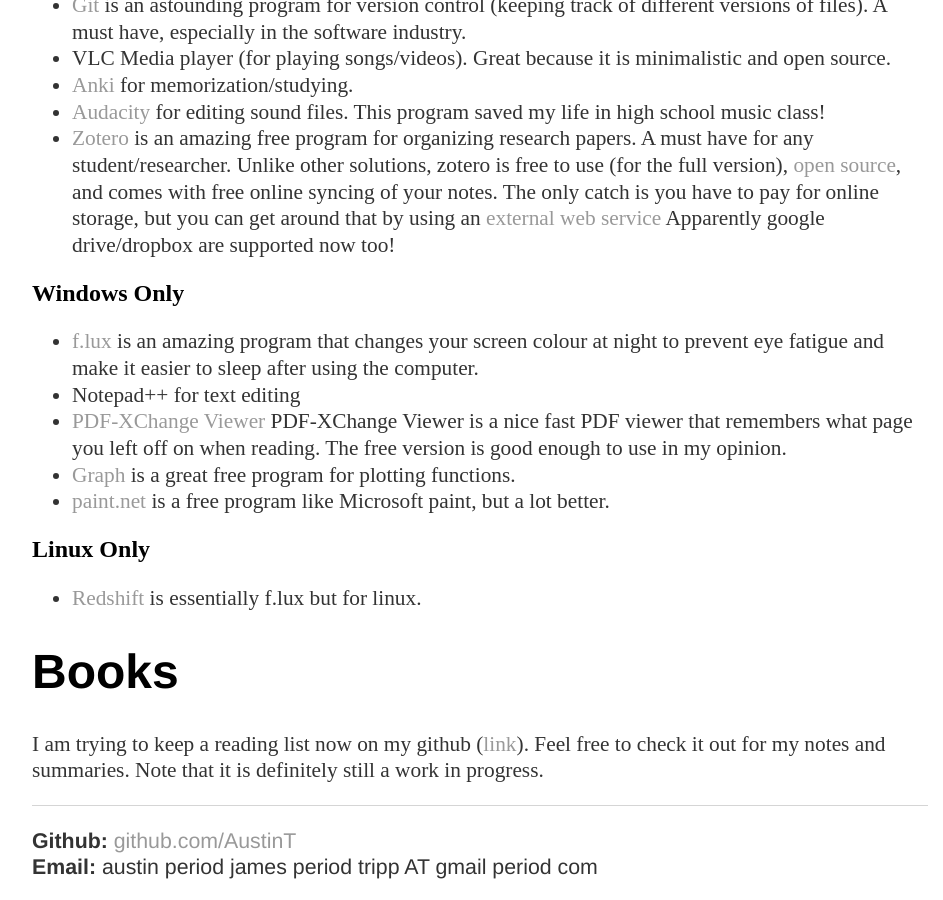
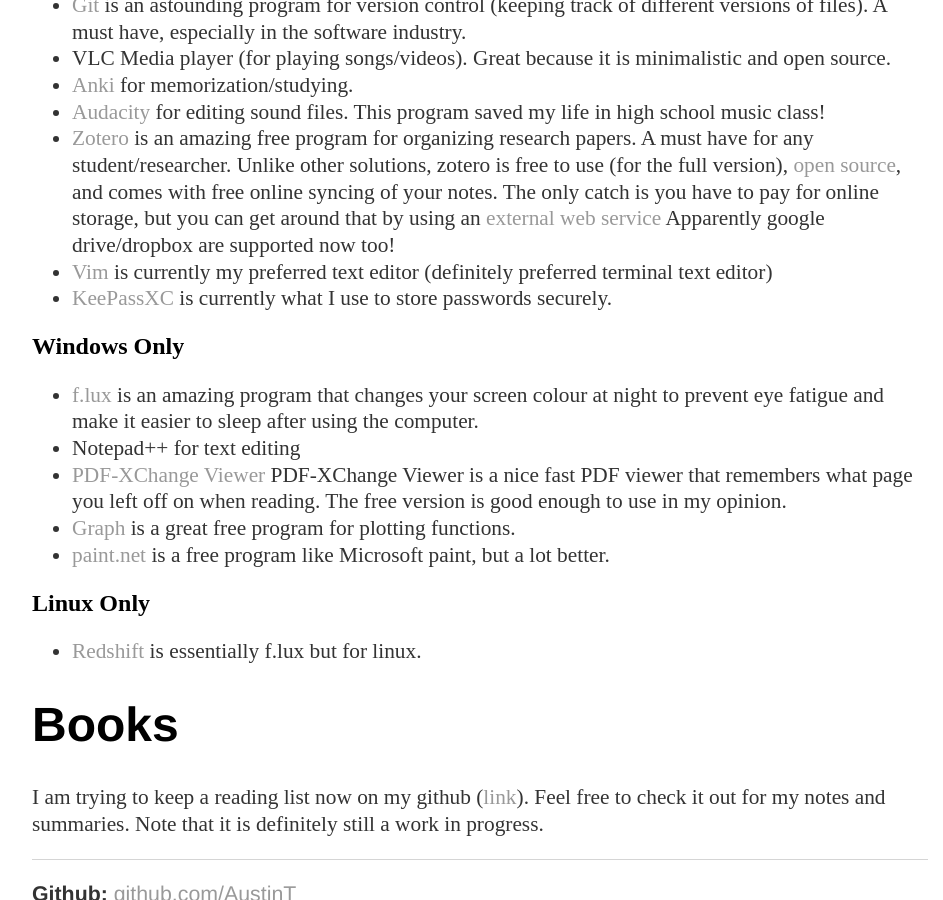
Before and after one commit to AustinT/AustinT.github.io, a Jekyll site: the page built from links/index.md, in a window 1280 px wide and 900 px high, scrolled down 1424 px. Shown: the whole window, without its empty margins (160-1103 px from the left). Built offline with Jekyll 4.4.1, drawn with Linux system fonts in a browser that asks for light colours.

Commit message:
Added 2 more links

```diff
--- a/links/index.md
+++ b/links/index.md
@@ -49,6 +49,8 @@
 - [Anki](https://apps.ankiweb.net/) for memorization/studying.
 - [Audacity](https://www.audacityteam.org/) for editing sound files. This program saved my life in high school music class!
 - [Zotero](https://www.zotero.org/) is an amazing free program for organizing research papers. A must have for any student/researcher. Unlike other solutions, zotero is free to use (for the full version), [open source](https://github.com/zotero), and comes with free online syncing of your notes. The only catch is you have to pay for online storage, but you can get around that by using an [external web service](https://www.zotero.org/support/kb/webdav_services) Apparently google drive/dropbox are supported now too!
+- [Vim](https://www.vim.org/) is currently my preferred text editor (definitely preferred terminal text editor)
+- [KeePassXC](https://keepassxc.org/) is currently what I use to store passwords securely.
 
 ## Windows Only
 - [f.lux](https://justgetflux.com/) is an amazing program that changes your screen colour at night to prevent eye fatigue and make it easier to sleep after using the computer.
```
